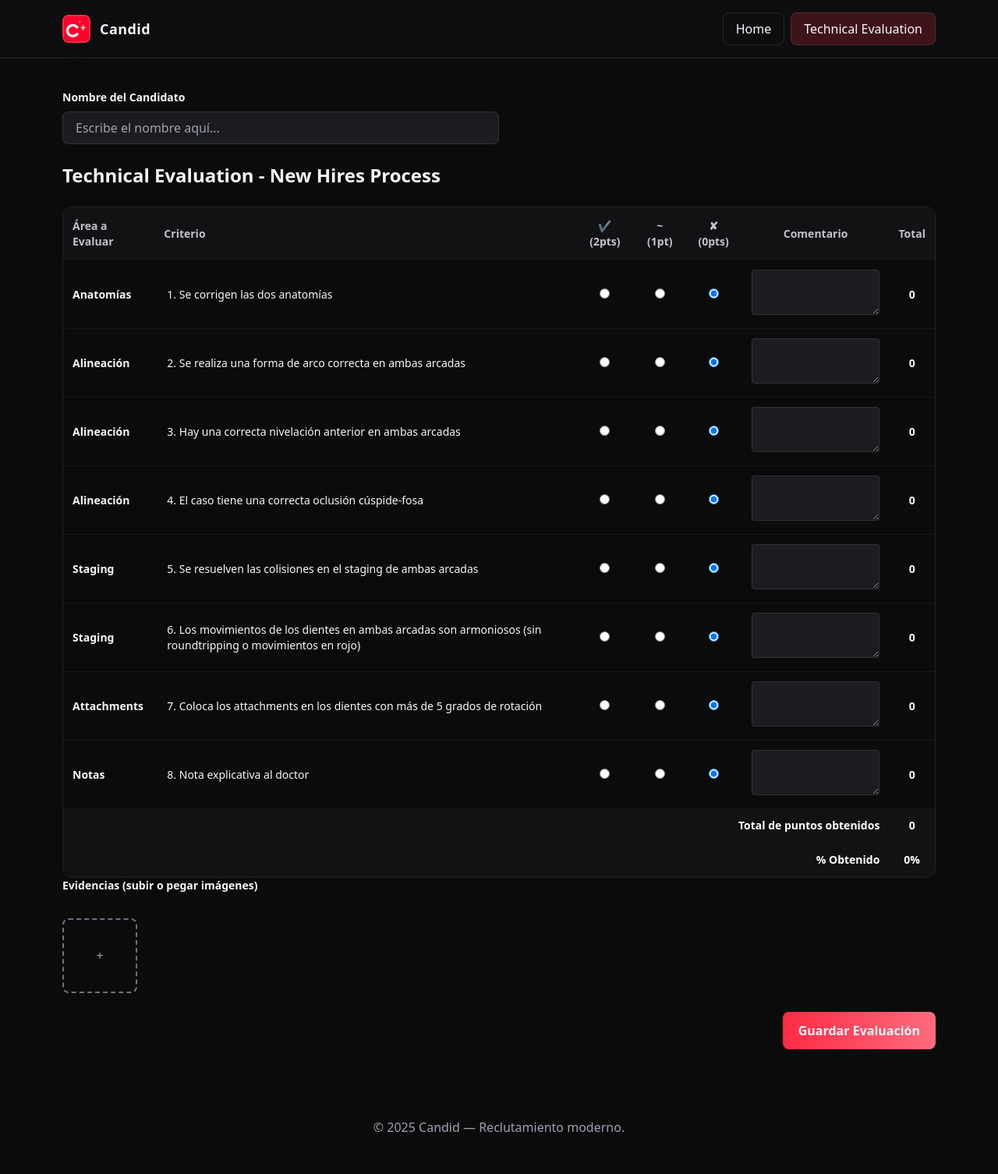
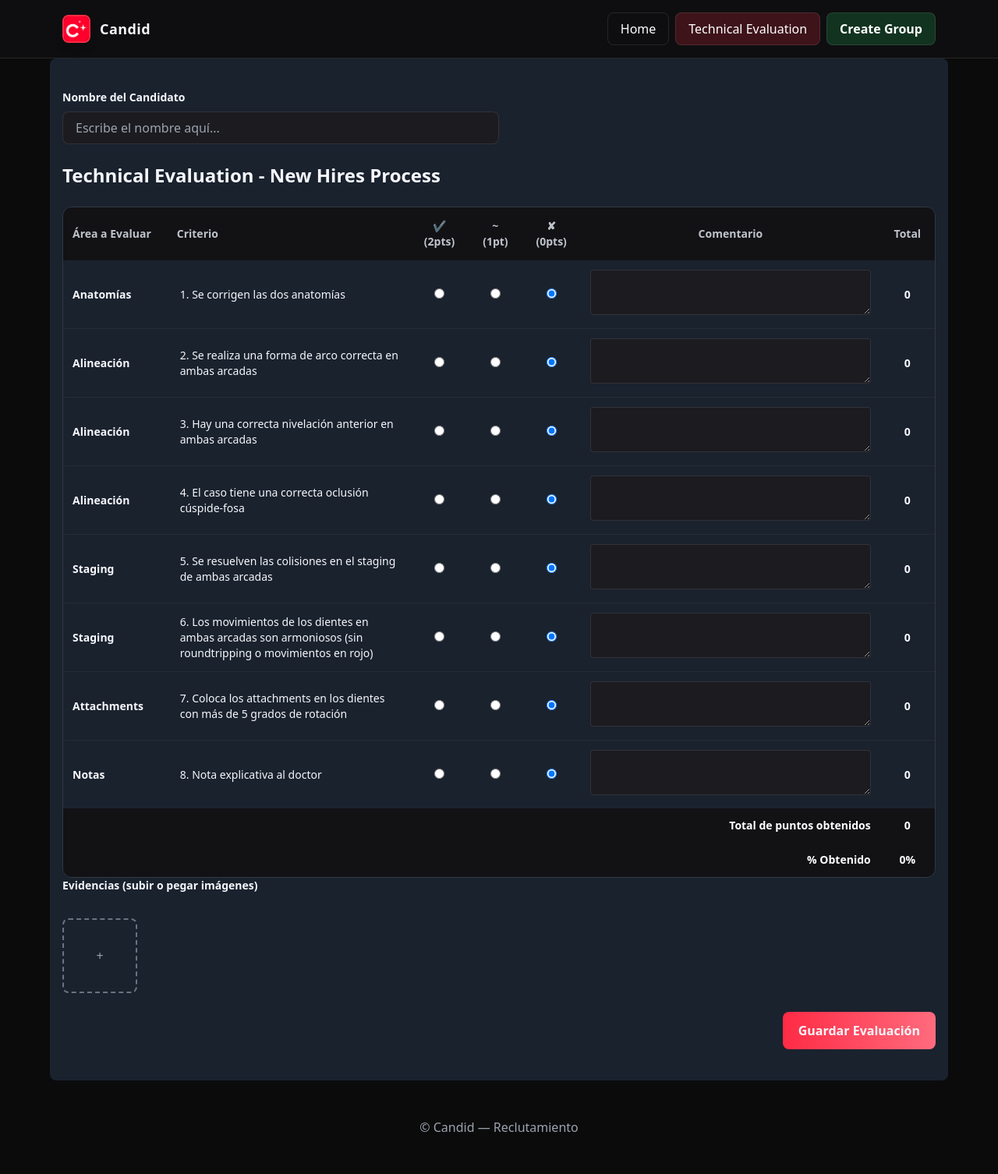
Before and after one commit to EdgarSPrado/Interview_process, a Django app: page /technical-evaluation/ in a window 1280 px wide. Shown: the whole page at 78% size. Run offline with Django 5.2, Linux system fonts and the light colour scheme; some libraries are stand-ins or nearby versions.

Commit message:
Subiendo Dockerfile, requirements y todos los cambios locales

```diff
--- /dev/null
+++ b/main/templates/header.html
@@ -0,0 +1,30 @@
+{% load static %}
+<!-- templates/partials/header.html -->
+<header class="sticky top-0 z-50 backdrop-blur bg-[#121215]/60 border-b border-white/10">
+  <div class="max-w-6xl mx-auto flex items-center justify-between py-4 px-4">
+    <div class="flex items-center gap-3">
+      <!-- Logo de CANDID -->
+      <div class="w-9 h-9 rounded-lg overflow-hidden border-2 border-[#ff2b45] shadow-lg">
+        <img src="{% static 'logo.png' %}" alt="CANDID Logo" class="w-full h-full object-cover">
+      </div>
+      <h1 class="text-lg font-semibold tracking-wide">Candid</h1>
+    </div>
+
+    <nav class="flex gap-2">
+      <!-- Botón Home -->
+      <a href="{% url 'home' %}" class="px-4 py-2 rounded-lg border border-white/10 text-white hover:bg-white/10 transition">
+        Home
+      </a>
+
+      <!-- Botón Technical Evaluation -->
+      <a href="{% url 'technical_evaluation' %}" class="px-4 py-2 rounded-lg border border-white/10 bg-[#ff2b45]/20 text-white hover:bg-[#ff2b45]/40 transition">
+        Technical Evaluation
+      </a>
+
+      <!-- Botón Create Group -->
+      <a href="{% url 'create_group' %}" class="px-4 py-2 rounded-lg border border-white/10 bg-[#22c55e]/20 text-white font-semibold hover:bg-[#22c55e]/50 transition">
+        Create Group
+      </a>
+    </nav>
+  </div>
+</header>
--- a/main/templates/technical_evaluation.html
+++ b/main/templates/technical_evaluation.html
@@ -11,27 +11,13 @@
 </head>
 <body class="bg-[#0b0b0c] text-[#f6f7fb] font-sans">
 
-  <!-- Header -->
-  <header class="sticky top-0 z-50 backdrop-blur bg-[#121215]/60 border-b border-white/10">
-    <div class="max-w-6xl mx-auto flex items-center justify-between py-4 px-4">
-<div class="flex items-center gap-3">
-  <!-- Logo de CANDID en lugar del cuadrado -->
-  <div class="w-9 h-9 rounded-lg overflow-hidden border-2 border-[#ff2b45] shadow-lg">
-    <img src="{% static 'logo.png' %}" alt="CANDID Logo" class="w-full h-full object-cover">
-  </div>
-  <h1 class="text-lg font-semibold tracking-wide">Candid</h1>
-</div>
-      <nav class="flex gap-2">
-        <a href="{% url 'home' %}" class="px-4 py-2 rounded-lg border border-white/10">Home</a>
-        <a href="{% url 'technical_evaluation' %}" class="px-4 py-2 rounded-lg border border-white/10 bg-[#ff2b45]/20">
-          Technical Evaluation
-        </a>
-      </nav>
-    </div>
-  </header>
+    {% include 'header.html' %}
+
 
   <!-- Contenido -->
-  <section class="max-w-6xl mx-auto py-10 px-4">
+<!--<section class="max-w-6xl mx-auto py-10 px-4 bg-black/20 backdrop-blur-sm rounded-lg">-->
+  <section class="max-w-6xl mx-auto py-10 px-4 bg-gray-800/80 backdrop-blur-sm rounded-lg">
+
       <!-- Nombre del candidato -->
   <div class="mb-6">
     <label for="candidateName" class="block text-sm font-semibold mb-2">
@@ -66,15 +52,16 @@
           </thead>
 <tbody class="divide-y divide-white/5">
   <!-- 1 -->
-  <tr>
-    <td class="p-3 font-semibold">Anatomías</td>
-    <td class="p-3">1. Se corrigen las dos anatomías</td>
-    <td class="p-3 text-center"><input type="radio" name="row1" value="2" class="rubrica"></td>
-    <td class="p-3 text-center"><input type="radio" name="row1" value="1" class="rubrica"></td>
-    <td class="p-3 text-center"><input type="radio" name="row1" value="0" class="rubrica" checked></td>
-    <td class="p-3"><textarea name="comment1" class="w-full bg-[#1b1b20] border border-white/10 rounded p-2"></textarea></td>
-    <td class="p-3 text-center font-bold row-total">0</td>
-  </tr>
+<tr>
+  <td class="p-3 font-semibold w-28">Anatomías</td> <!-- columna criterio más angosta -->
+  <td class="p-3 w-64">1. Se corrigen las dos anatomías</td> <!-- descripción -->
+  <td class="p-3 text-center w-12"><input type="radio" name="row1" value="2" class="rubrica"></td>
+  <td class="p-3 text-center w-12"><input type="radio" name="row1" value="1" class="rubrica"></td>
+  <td class="p-3 text-center w-12"><input type="radio" name="row1" value="0" class="rubrica" checked></td>
+  <td class="p-3 w-80"><textarea name="comment1" class="w-full bg-[#1b1b20] border border-white/10 rounded p-2"></textarea></td>
+  <td class="p-3 text-center font-bold w-12 row-total">0</td>
+</tr>
+
 
   <!-- 2 -->
   <tr>
@@ -201,9 +188,8 @@
 
   <!-- Footer -->
   <footer class="text-center text-gray-400 py-12">
-    © 2025 Candid — Reclutamiento moderno.
+   ©  Candid — Reclutamiento
   </footer>
-
 <script>
   document.addEventListener("DOMContentLoaded", () => {
     const radios = document.querySelectorAll(".rubrica");
--- a/main/views.py
+++ b/main/views.py
@@ -10,6 +10,8 @@ from django.shortcuts import render, redirect
 from django.contrib.auth import authenticate, login, logout
 from django.contrib import messages
 
+def create_group_view(request):
+    return render(request, 'create_group.html')
 
 def login_view(request):
     if request.method == "POST":
--- a/new_proyect/urls.py
+++ b/new_proyect/urls.py
@@ -10,6 +10,8 @@ urlpatterns = [
     path("home/", views.home, name="home"),   # Home redirigido después de login
     path("technical-evaluation/", views.technical_evaluation, name="technical_evaluation"),
     path("guardar-evaluacion/", views.guardar_evaluacion, name="guardar_evaluacion"),
+    path('create-group/', views.create_group_view, name='create_group'),
+
 ]
 
 if settings.DEBUG:
```
Also changed, not shown: main/templates/create_group.html (added, +18 -0 lines), main/templates/home.html (+3 -20 lines), new_proyect/settings.py (+12 -6 lines), db.sqlite3.
